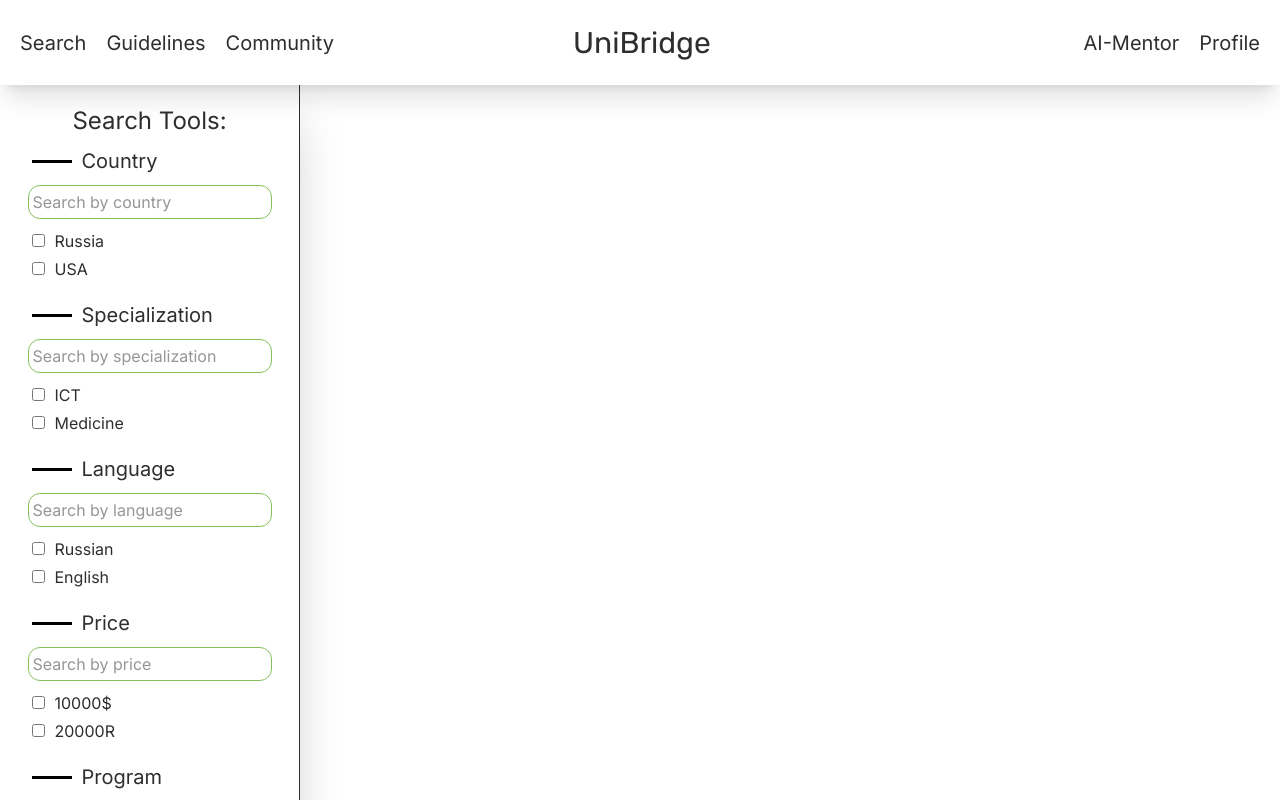
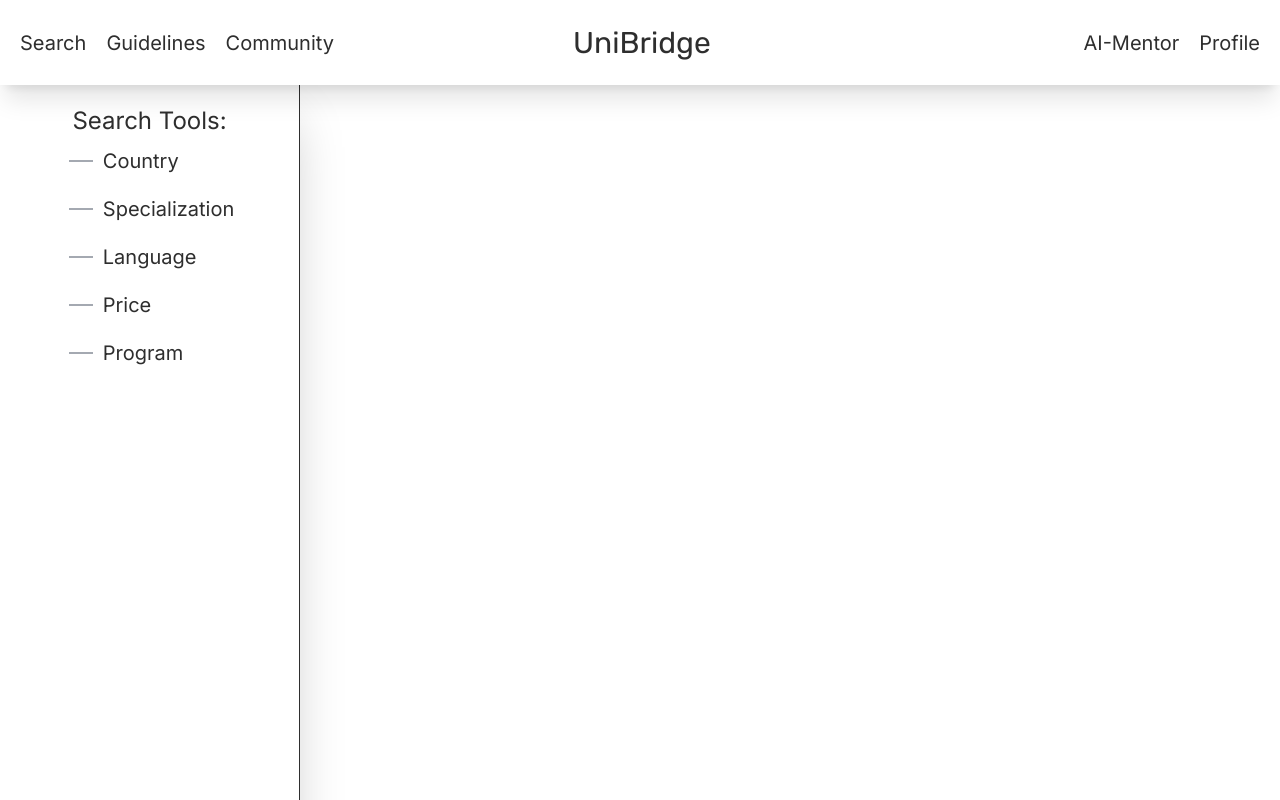
Before and after one commit to Bl1tz2200/UniBridge, a Next.js app: page /search in a window 1280 px wide. Built offline with nearby package versions, Linux system fonts and the light colour scheme.

Commit message:
Upgraded navbar

```diff
--- a/src/app/page.tsx
+++ b/src/app/page.tsx
@@ -18,12 +18,12 @@ export default function Home() {
   return (
     <>
         <header className="pt-5 flex items-center justify-center">
-          <div className="grid content-center justify-center justify-items-center w-11/12 h-220 bg-center bg-cover bg-blend-darken bg-black/50 rounded-xl relative">
+          <div className="grid content-center justify-center justify-items-center w-11/12 h-220 bg-blend-darken bg-black/50 rounded-xl relative">
             <span className="m-5 text-5xl md:text-7xl text-(--accent) text-center font-(family-name:--font-rubik) font-semibold">UniBridge</span>
             <span className="m-3 w-10/12 text-xl md:text-3xl text-white text-center">A free platform that will become a bridge between dreams and reality.</span>
             <span className="m-3 w-10/12 text-xl md:text-3xl text-white text-center">The UniBridge provides structured data on admission to foreign universities: exams, application deadlines, and selection criteria.</span>
             <a href="/search" className="bg-[#85c05d] px-1.75 py-0.5 m-4 text-xl md:text-3xl text-black hover:text-white focus:text-white transition-colors duration-500 ease-out text-center rounded-3xl" >Start searching</a>
-            <Image src={university_image} alt="University Image" fill objectFit="cover" className="-z-1 rounded-xl" placeholder="blur" blurDataURL={"@/icons/University.webp"} priority />
+            <Image src={university_image} alt="University Image" fill className="-z-1 rounded-xl bg-cover" placeholder="blur" blurDataURL={"@/images/homePage/University.webp"} priority />
           </div>
         </header>
         <div className="grid sm:grid-cols-1 md:grid-cols-2 items-center justify-center justify-items-center content-center mt-47.5 px-5 md:px-15">
@@ -85,7 +85,7 @@ export default function Home() {
         </div>
         <div className="mt-47.5">
           <section className="w-[100%]">
-            <div className="grid content-center justify-center justify-items-center w-[100%] h-220 bg-fixed bg-center bg-cover bg-[url(../../public/images/homePage/Cambridge.webp)] bg-blend-darken bg-black/60">
+            <div className="grid content-center justify-center justify-items-center w-[100%] h-220 bg-fixed bg-center bg-cover bg-[url(../../public/images/homePage/Cambridge.webp)] bg-blend-darken bg-black/60 relative">
               <span className="pb-5 text-2xl sm:text-5xl md:text-7xl border-b-1 border-white text-white text-center">Internationality</span>
               <span className="mb-3 mt-5 w-10/12 text-base sm:text-xl md:text-3xl text-white text-center">Our website provides information about admission to different countries, such as the USA, China, Germany and many others. In addition, you can find useful articles and videos about their cultural peculiarities.</span>
               <span className="m-3 w-10/12 text-base sm:text-xl md:text-3xl text-white text-center">You can get acquainted with the deadlines for submitting documents and the experience of other students right now!</span>
--- a/src/app/search/filter_component.tsx
+++ b/src/app/search/filter_component.tsx
@@ -1,49 +1,48 @@
 "use client"
 
 import { capitalizeFirstLetter } from "@/hooks/textUtils";
+import { changingStyleParameter } from "@/components/sharedObjects";
+import { useState } from "react";
 
-type filterType = {[key: string]: string[]}
+type filterParams = {
+    filterTypeName: string,
+    values: string[]
+}
 
-export function AddFilters() { // Component to add filters by values
-        var filterParams: filterType = { // Getting them from the DB
-            "country": ["Russia", "USA"],
-            "specialization": ["ICT", "medicine"],
-            "language": ["Russian", "English"],
-            "price": ["10000$", "20000R"],
-            "program": ["bachelor course", "magistracy"],
+export function AddFilters({filterTypeName, values}: filterParams) { // Component to add filters by values
+
+    const [categoryOpened, setCategoryOpened] = useState<changingStyleParameter>({switch: true, param:{"categoryListShown": "hidden", "leftArrow": "", "rightArrow": ""}})
+
+    function openCategoryList(){ // Change state between opened navmenu or closed
+        if (categoryOpened.switch){
+            setCategoryOpened({switch: !categoryOpened.switch, param:{"categoryListShown": "hidden", "leftArrow": "", "rightArrow": ""}})
+        } else {
+            setCategoryOpened({switch: !categoryOpened.switch, param:{"categoryListShown": "", "leftArrow": "rotate-45 translate-x-0.5", "rightArrow": "-rotate-45 -translate-x-0.5"}})
+         }
     }
 
     return (
       <>
-
-        {
-            Object.keys(filterParams).map((filterTypeName: string) => {
-              return (
-                <li key={filterTypeName} className="grid grid-cols-1 items-center justify-center content-center justify-items-start">
+          <li className="grid grid-cols-1 items-center justify-center content-center justify-items-start">
             <label className="flex flex-nowrap ml-1">
-                    <div className="flex flex-nowrap items-center mr-2.5 cursor-pointer">
-                        <span className="w-5 h-0.75 bg-black"></span>
-                        <span className="w-5 h-0.75 bg-black"></span>
+                 <div className="flex flex-nowrap items-center mr-2.5 cursor-pointer" onClick={openCategoryList}>
+                    <span className={`${categoryOpened.param.leftArrow} w-3 h-0.5 bg-gray-600/50 transition-transform duration-300`}></span>
+                    <span className={`${categoryOpened.param.rightArrow} w-3 h-0.5 bg-gray-600/50 transition-transform duration-300`}></span>
                  </div>
                  <span className="text-xl">{capitalizeFirstLetter(filterTypeName)}</span>
                </label>
-                  <input type="text" className="my-2.5 p-1 border-(--accent) border-1 rounded-xl w-full" placeholder={`Search by ${filterTypeName}`}/>
-                  <ul className="flex flex-wrap gap-2.5 sm:gap-1 sm:grid sm:grid-cols-1 items-center content-center ml-1">
+               <input type="text" className={`${categoryOpened.param.categoryListShown} my-2.5 p-1 border-(--accent) border-1 rounded-xl w-full`} placeholder={`Search by ${filterTypeName}`}/>
+               <ul className={`${categoryOpened.param.categoryListShown} flex flex-wrap gap-2.5 sm:gap-1 sm:grid sm:grid-cols-1 items-center content-center ml-1`}>
                  {
-                      filterParams[filterTypeName].map((value: string) => ( // Creating list of checkboxes for each filter category
-                          <li key={value.toLowerCase()}>
+                   values.map((value: string) => ( // Creating list of checkboxes for each filter category
+                        (<li key={value.toLowerCase()} className={`${categoryOpened.param.categoryListShown}`}>
                        <input type="checkbox" placeholder={`Chosen ${filterTypeName}`}/>
                           <span className="ml-2.5">{capitalizeFirstLetter(value)}</span>
-                          </li>
+                       </li>)
                    ))
                 }
                </ul>
             </li>
-              )
-            })
-        }
-
       </>
-
     );
 }
--- a/src/app/search/page.tsx
+++ b/src/app/search/page.tsx
@@ -6,7 +6,16 @@ import { useState } from "react";
 import settings_icon from "@/icons/Settings.svg"
 import Image from "next/image";
 
+type filterType = {[key: string]: string[]}
+
 export default function Search() {
+  var filterParams: filterType = { // Getting them from the DB
+      "country": ["Russia", "USA"],
+      "specialization": ["ICT", "medicine"],
+      "language": ["Russian", "English"],
+      "price": ["10000$", "20000R"],
+     "program": ["bachelor course", "magistracy"],
+  }
 
   // These will be shown only for mobile Users
   const [filterState, setFilterState] = useState<changingStyleParameter>({switch: true, param: {"moveToView": "hidden", "buttonActive": ""}})
@@ -28,7 +37,13 @@ export default function Search() {
         <section className={`${filterState.param.moveToView} md:block grid grid-cols-1 items-start justify-center content-start justify-items-center h-full fixed p-5 pb-20  border-r-1 shadow-2xl w-full sm:w-75 overflow-y-scroll`}>
           <span className="text-2xl text-center">Search Tools:</span>
           <ul className="grid grid-cols-1 gap-5 mt-2.5">
-            <AddFilters />
+            {
+              Object.entries(filterParams).map(([filterTypeName, categories]: [string, string[]]) => {
+                return (
+                <AddFilters filterTypeName={filterTypeName} values={categories} key={filterTypeName}/>
+              )
+              })
+            }
           </ul>
         </section>
         <section>
```
Lines whose indentation alone changed are shown as unchanged.
